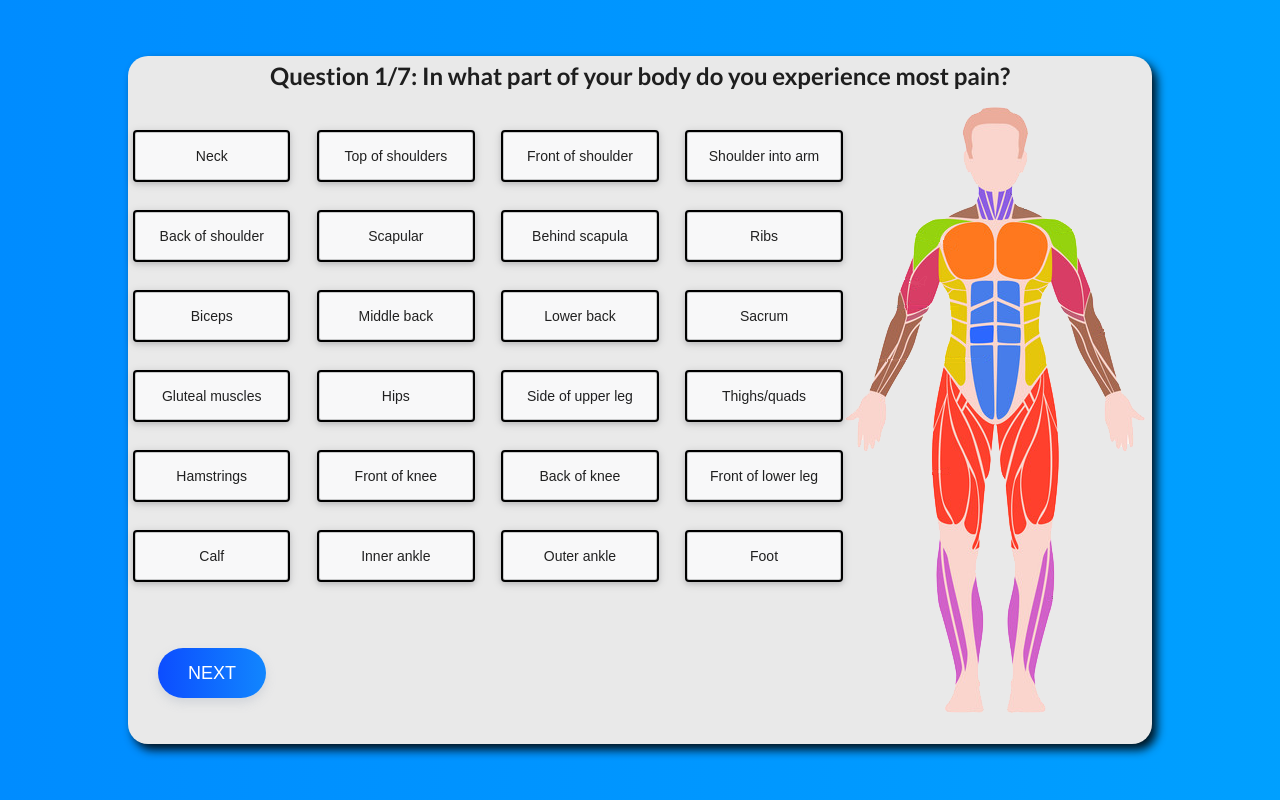
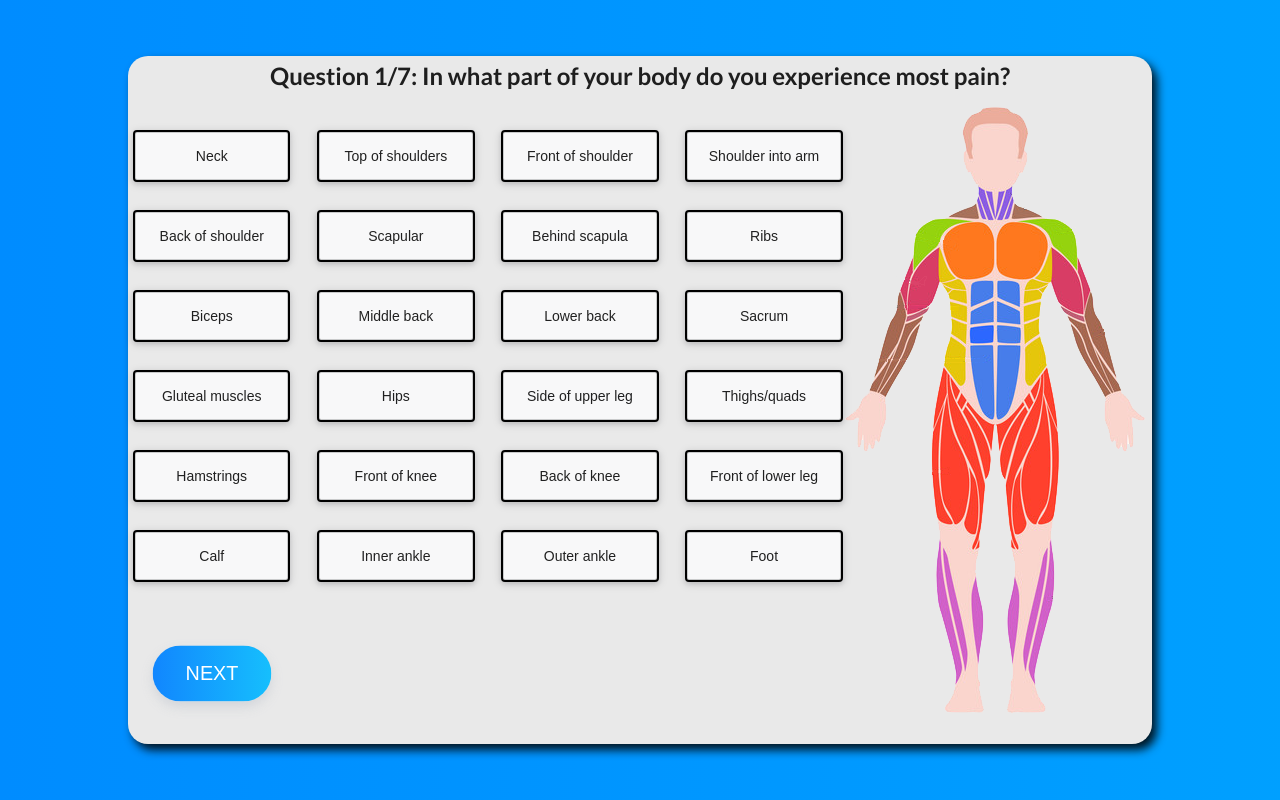
Before and after one commit to lachydriver/knotspot, a React (Create React App) app: page /quiz in a window 1280 px wide. In both pictures the pointer is over the button "NEXT". Built offline with nearby package versions, Linux system fonts and the light colour scheme.

Commit message:
add button hover

```diff
--- a/src/App.css
+++ b/src/App.css
@@ -220,6 +220,12 @@ area:hover {
   color: white;
 }
 
+.buttonsfirst button:hover {
+  animation: gradient 5s linear infinite;
+  background-position: right center;
+  transform: scale(1.1);
+}
+
 .buttons {
   position: absolute;
   bottom: 3%;
```
